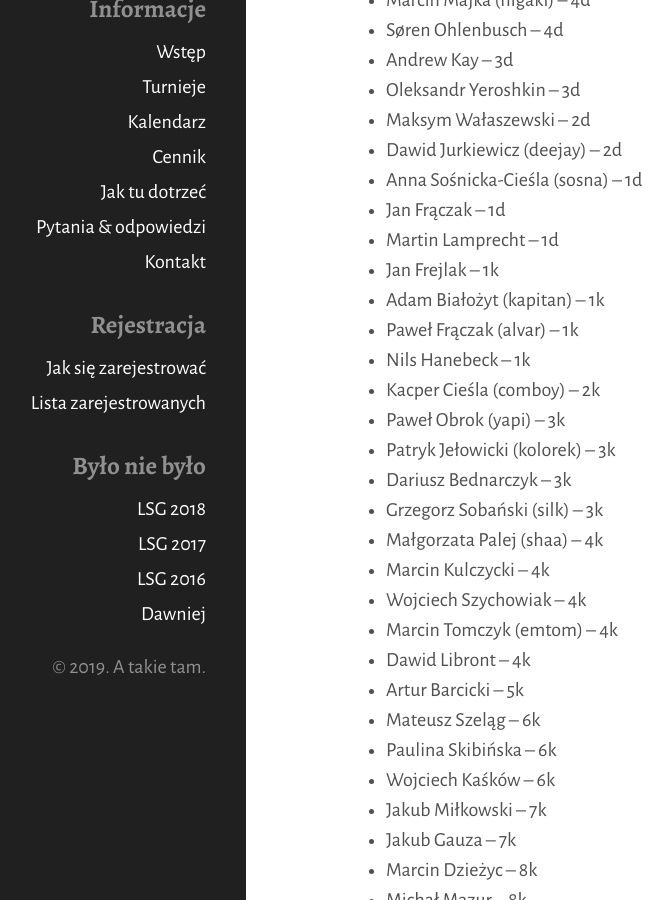
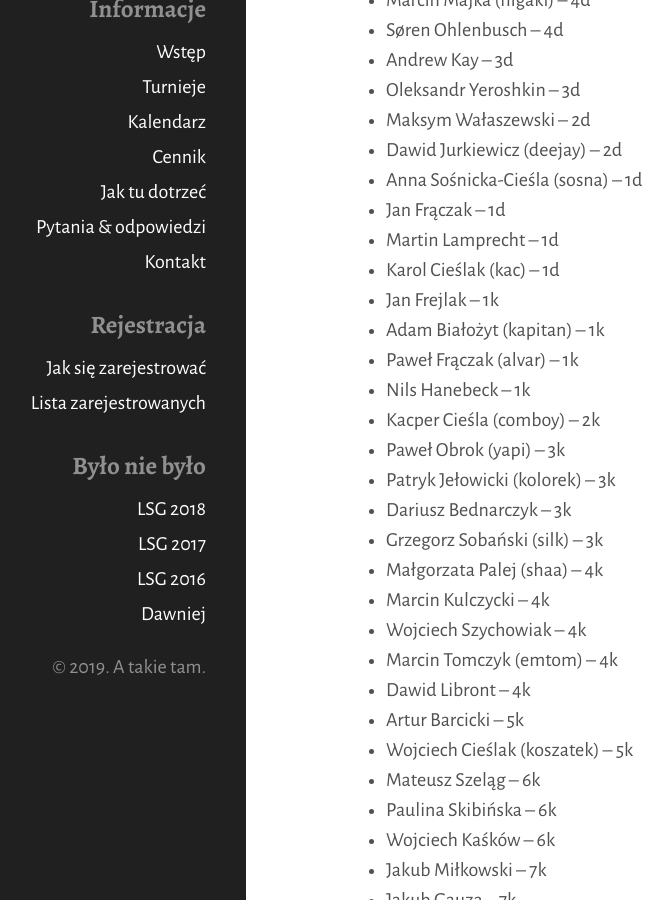
Before and after one commit to tasuki/lsg, a Jekyll site: the page built from zarejestrowani.md, in a window 1280 px wide and 900 px high, scrolled down 315 px. Shown: the whole window, without its empty margins (114-786 px from the left). Built offline with Jekyll 4.4.1, drawn with Linux system fonts in a browser that asks for light colours; nearby versions of some CDN libraries.

Commit message:
Update zarejestrowani.md

```diff
--- a/zarejestrowani.md
+++ b/zarejestrowani.md
@@ -20,6 +20,7 @@ Zarejestrowani uczestnicy (mniej więcej wg siły):
 - Anna Sośnicka-Cieśla (sosna) -- 1d
 - Jan Frączak -- 1d
 - Martin Lamprecht -- 1d
+- Karol Cieślak (kac) -- 1d
 - Jan Frejlak -- 1k
 - Adam Białożyt (kapitan) -- 1k
 - Paweł Frączak (alvar) -- 1k
@@ -35,6 +36,7 @@ Zarejestrowani uczestnicy (mniej więcej wg siły):
 - Marcin Tomczyk (emtom) -- 4k
 - Dawid Libront -- 4k
 - Artur Barcicki -- 5k
+- Wojciech Cieślak (koszatek) -- 5k
 - Mateusz Szeląg -- 6k
 - Paulina Skibińska -- 6k
 - Wojciech Kaśków -- 6k
```
